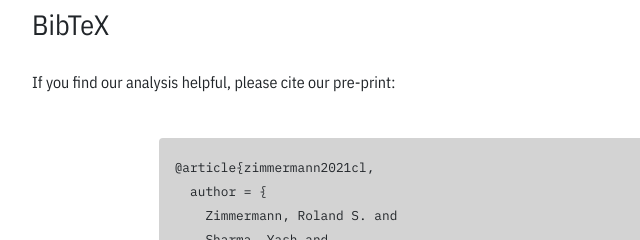
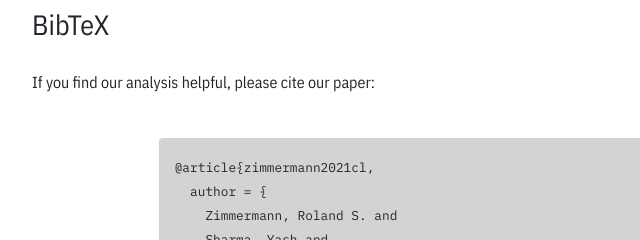
Before and after one commit to brendel-group/cl-ica, a plain HTML site: page index.html in a window 1280 px wide. Shown: the part 3316-3556 px from the top of the page, 228-868 px from the left. Drawn offline with nearby package versions, Linux system fonts and the light colour scheme.

Commit message:
Update index.html

```diff
--- a/index.html
+++ b/index.html
@@ -391,7 +391,7 @@
                     <h3>BibTeX</h3>
                 </div>
                 <div class="row">
-                    <p>If you find our analysis helpful, please cite our pre-print:</p>
+                    <p>If you find our analysis helpful, please cite our paper:</p>
                 </div>
                 <div class="row justify-content-md-center">
                     <div class="col-sm-8 rounded p-3 m-2" style="background-color:lightgray;">
```
